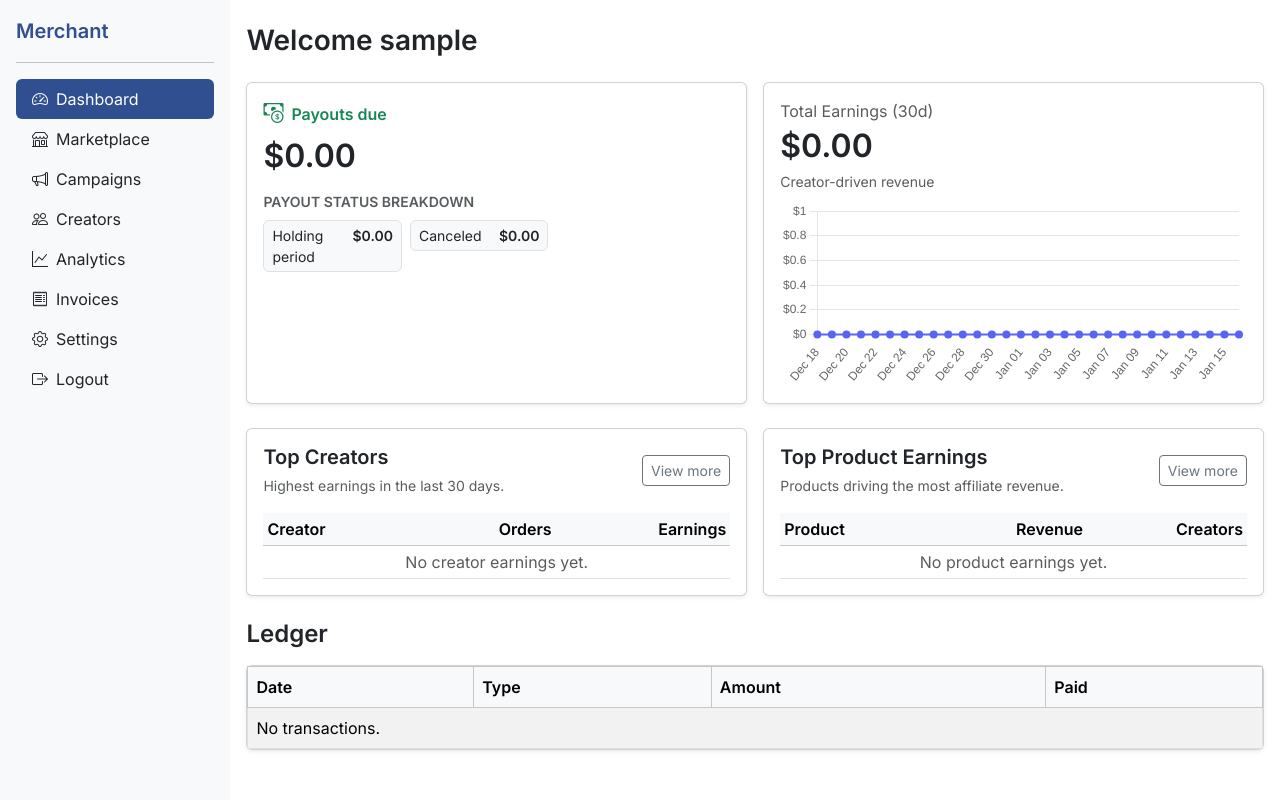
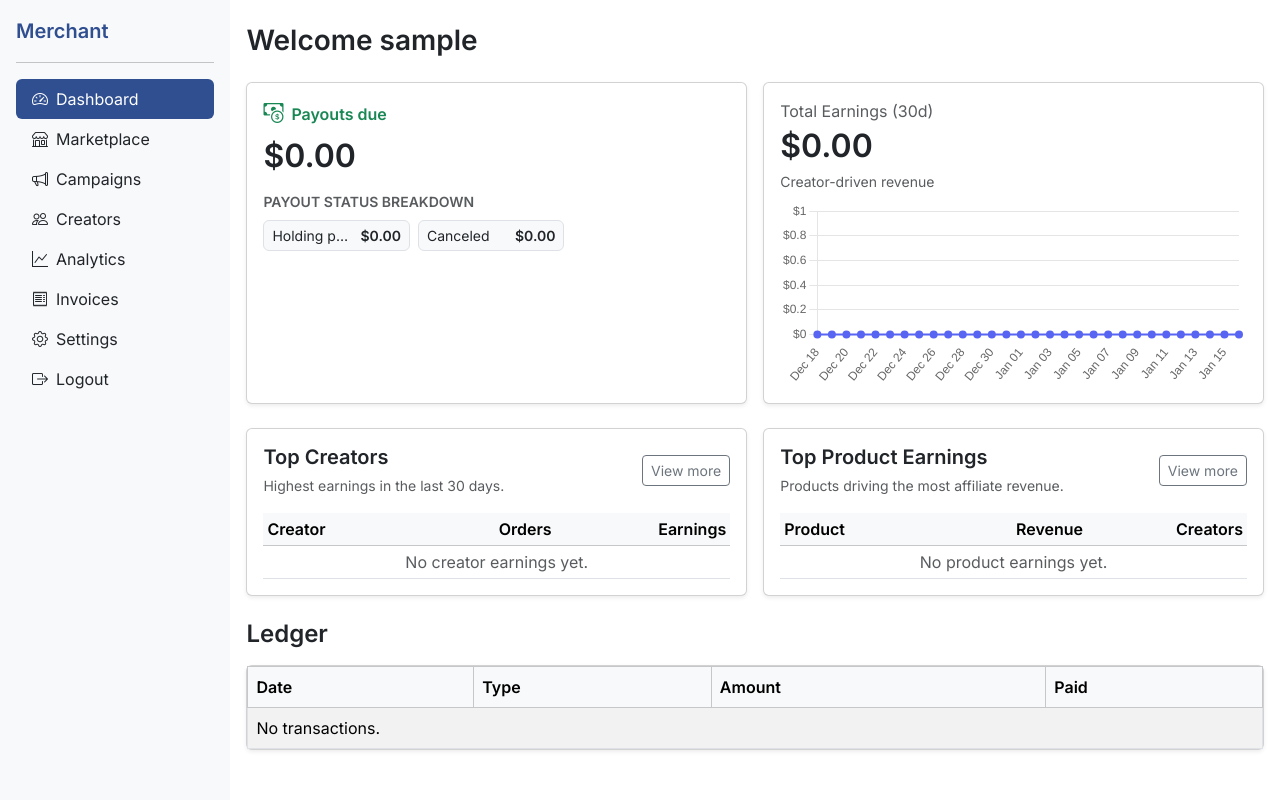
Before and after one commit to echang112368/badger, a Django app: page /merchant/dashboard/ in a window 1280 px wide. Run offline with Django 5.2, Linux system fonts and the light colour scheme; a user stored in the database is signed in; tables that the repository leaves empty hold one stand-in row (values such as "Sample post"); data that the repository does not hold is empty.

Commit message:
Improve payout status pill spacing

```diff
--- a/templates/merchants/dashboard.html
+++ b/templates/merchants/dashboard.html
@@ -251,15 +251,15 @@
                                     </p>
                                         <div class="row g-2 small">
                                             <div class="col-6">
-                                                <div class="d-flex justify-content-between bg-light border rounded px-2 py-1">
-                                                    <span>Holding period</span>
-                                                    <span class="fw-semibold text-dark">${{ holding_period_total|floatformat:2 }}</span>
+                                                <div class="d-flex align-items-center gap-2 flex-nowrap bg-light border rounded px-2 py-1">
+                                                    <span class="text-truncate flex-grow-1 text-nowrap">Holding period</span>
+                                                    <span class="fw-semibold text-dark text-nowrap flex-shrink-0">${{ holding_period_total|floatformat:2 }}</span>
                                                 </div>
                                             </div>
                                         <div class="col-6">
-                                            <div class="d-flex justify-content-between bg-light border rounded px-2 py-1">
-                                                <span>Canceled</span>
-                                                <span class="fw-semibold text-dark">${{ canceled_total|floatformat:2 }}</span>
+                                            <div class="d-flex align-items-center gap-2 flex-nowrap bg-light border rounded px-2 py-1">
+                                                <span class="text-truncate flex-grow-1 text-nowrap">Canceled</span>
+                                                <span class="fw-semibold text-dark text-nowrap flex-shrink-0">${{ canceled_total|floatformat:2 }}</span>
                                             </div>
                                         </div>
                                     </div>
```
